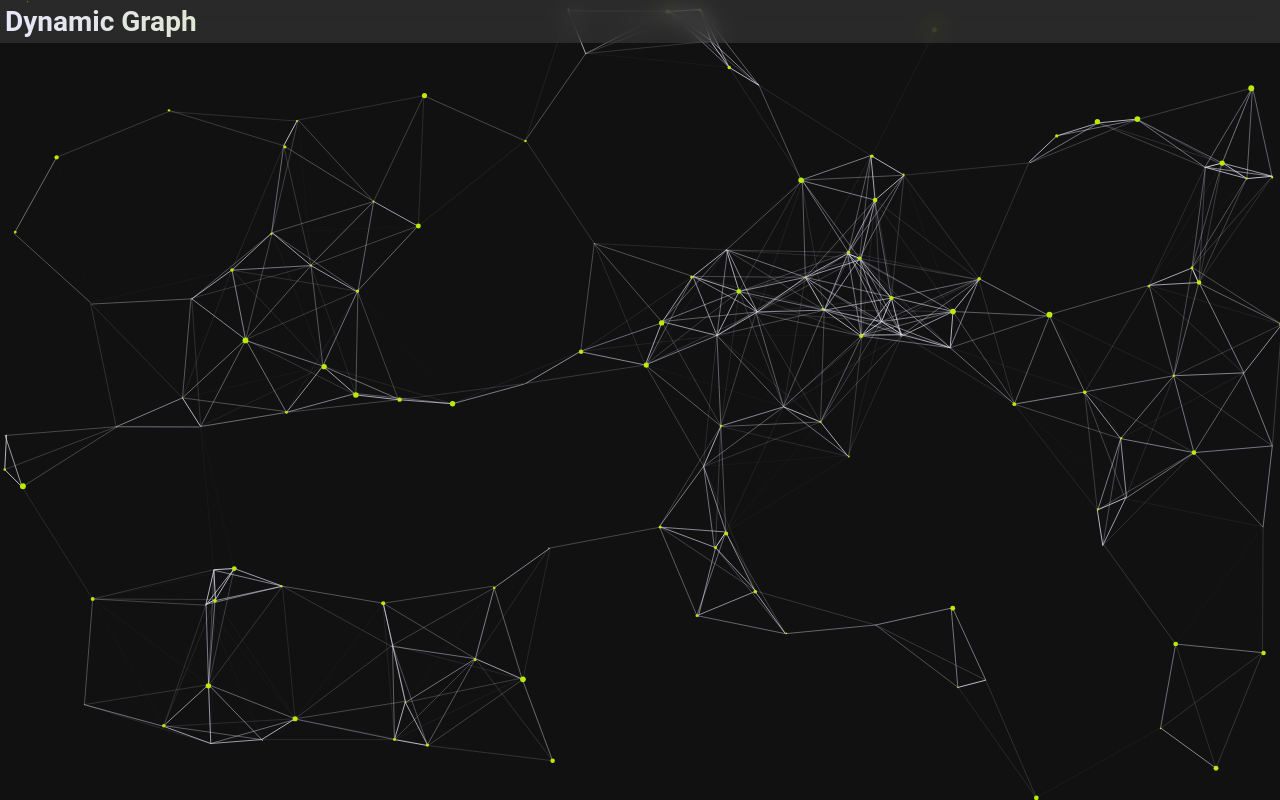
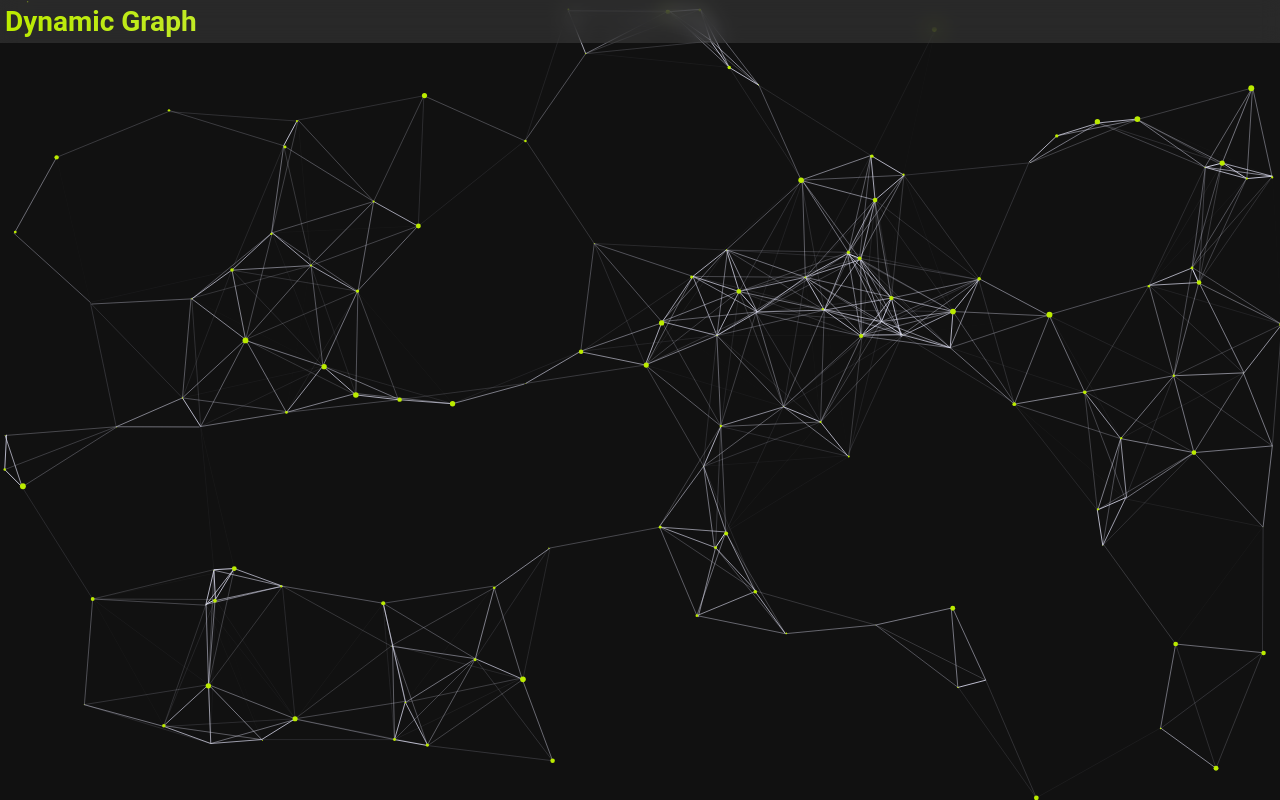
Before and after one commit to adrita-reeti/Dynamic-Graph, a plain HTML site: page index.html in a window 1280 px wide. Drawn offline with nearby package versions, Linux system fonts and the light colour scheme.

Commit message:
Update index.html

```diff
--- a/index.html
+++ b/index.html
@@ -443,7 +443,7 @@
     <div
         style="position: fixed; width: 100%; top: 0; left: 0; background: rgba(255, 255, 255, 0.1); backdrop-filter: blur(10px); -webkit-backdrop-filter: blur(10px); z-index: 1000;">
         <div>
-            <h1 style="margin: 5px; background: linear-gradient(to right, #E6E6FA, #BBEB00 ); -webkit-background-clip: text; -webkit-text-fill-color: transparent;"
+            <h1 style="margin: 5px; background: linear-gradient(to right, #BBEB00, #E6E6FA ); -webkit-background-clip: text; -webkit-text-fill-color: transparent;"
                 href="#">Dynamic Graph</h1>
         </div>
     </div>
```
